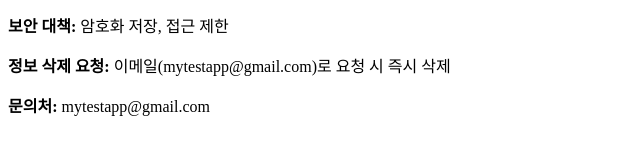
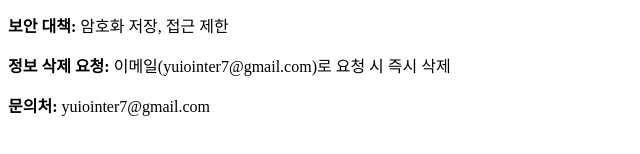
Before and after one commit to TAEKMINJEONG053/private-policy, a plain HTML site: page index.html in a window 1280 px wide. Shown: the part 276-430 px from the top of the page, 0-640 px from the left. Drawn offline with Linux system fonts and the light colour scheme.

Commit message:
Update index.html
update mail address
test -> yuiointer7

```diff
--- a/index.html
+++ b/index.html
@@ -12,7 +12,7 @@
   <p><strong>정보 보관 기간:</strong> 회원 탈퇴 시까지</p>
   <p><strong>제3자 제공:</strong> Firebase (알림 및 분석 기능 제공)</p>
   <p><strong>보안 대책:</strong> 암호화 저장, 접근 제한</p>
-  <p><strong>정보 삭제 요청:</strong> 이메일(mytestapp@gmail.com)로 요청 시 즉시 삭제</p>
-  <p><strong>문의처:</strong> mytestapp@gmail.com</p>
+  <p><strong>정보 삭제 요청:</strong> 이메일(yuiointer7@gmail.com)로 요청 시 즉시 삭제</p>
+  <p><strong>문의처:</strong> yuiointer7@gmail.com</p>
 </body>
 </html>
```
